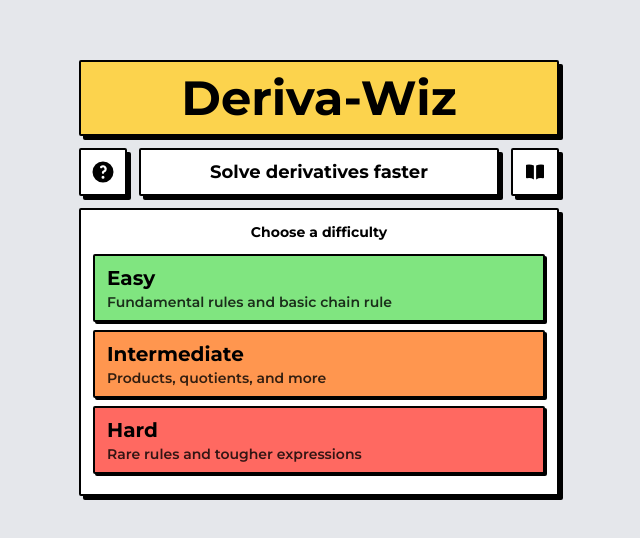
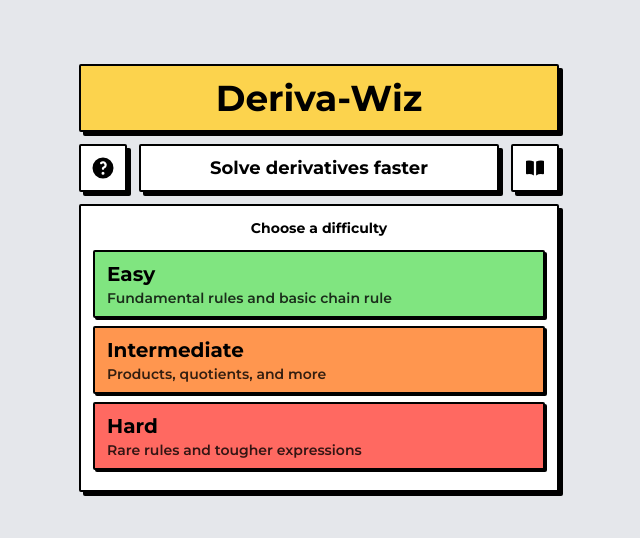
Before and after one commit to ericleonen/deriva-wiz, a Next.js app: page / in a window 1280 px wide. Shown: the part 122-660 px from the top of the page, without its empty margins (321-961 px from the left). Built offline with nearby package versions, Linux system fonts and the light colour scheme.

Commit message:
create Title component

```diff
--- a/src/app/(home)/page.tsx
+++ b/src/app/(home)/page.tsx
@@ -5,11 +5,12 @@ import TinyButton from "../components/Header/TinyButton";
 import Header from "../components/Header";
 import HeaderLabel from "../components/Header/HeaderLabel";
 import Content from "../components/Content";
+import Title from "../components/Title";
 
 export default function HomePage() {
 	return (
 		<div className="flex flex-col items-center w-[30rem]">
-			<h1 className="z-20 text-5xl font-bold p-3 rounded-sm w-full border-2 border-black shadow text-center bg-amber-300 ">Deriva-Wiz</h1>
+			<Title title="Deriva-Wiz" />
 			<Header>
 				<TinyButton
 					Icon={QuestionMarkCircleIcon}
--- a/src/app/cheatsheet/page.tsx
+++ b/src/app/cheatsheet/page.tsx
@@ -10,6 +10,7 @@ import { Difficulty } from "../types";
 import Header from "../components/Header";
 import HeaderLabel from "../components/Header/HeaderLabel";
 import Content from "../components/Content";
+import Title from "../components/Title";
 
 const difficulties: Difficulty[] = ["easy", "intermediate", "hard"];
 
@@ -21,7 +22,7 @@ export default function CheatsheetPage() {
     return (
         <div className="w-full h-full overflow-scroll py-12">
             <div className="flex flex-col w-[30rem] mx-auto">
-                <h1 className="text-2xl font-bold w-full p-3 border-2 border-black shadow text-center bg-amber-300">Deriva-Wiz Cheatsheet</h1>
+                <Title title="Derivative Cheatsheet" />
                 {
                     difficulties.map((difficulty: Difficulty) => (
                         <div id={difficulty} key={difficulty} className="mt-3 scroll-m-3">
--- /dev/null
+++ b/src/app/components/Title.tsx
@@ -0,0 +1,11 @@
+type TitleProps = {
+    title: string
+}
+
+export default function Title({ title }: TitleProps) {
+    return (
+        <h1 className="text-4xl font-bold py-3 w-full brutal-box text-center bg-amber-300">
+            {title}
+        </h1>
+    )
+}
```
